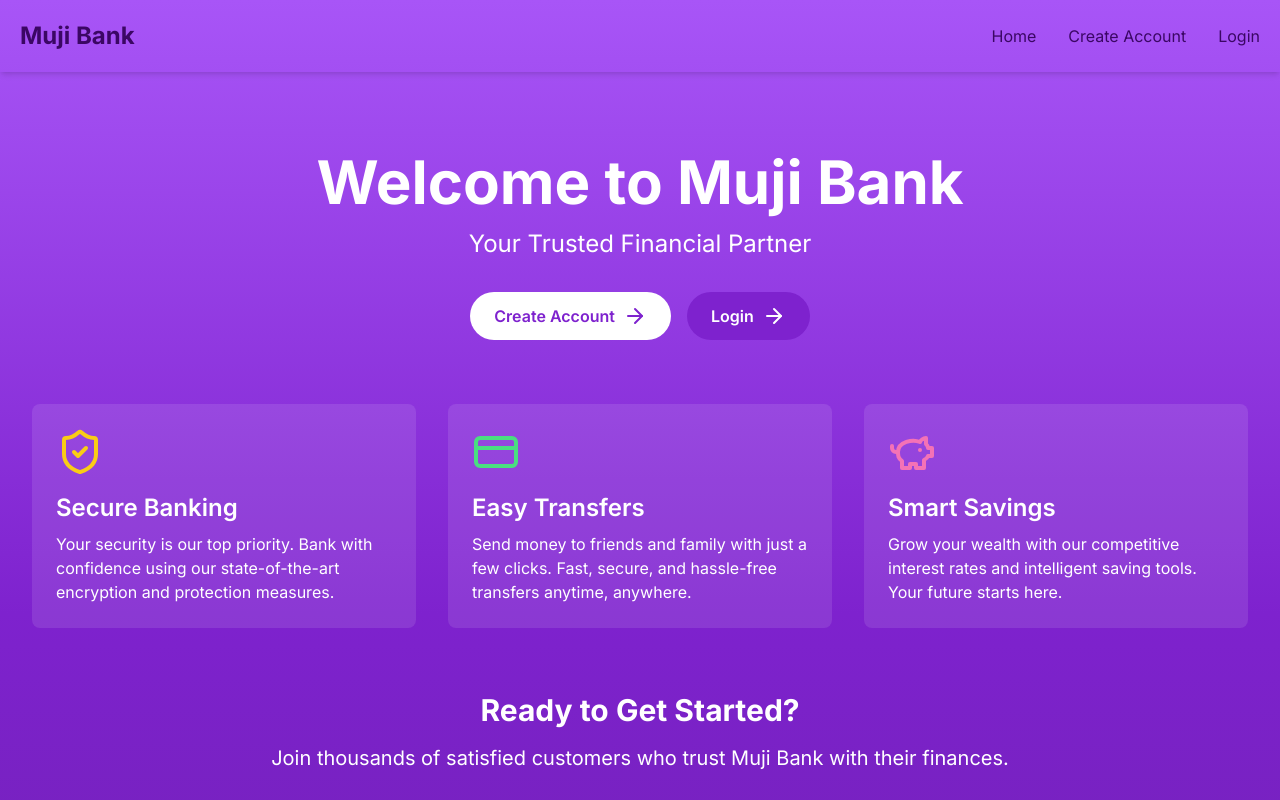
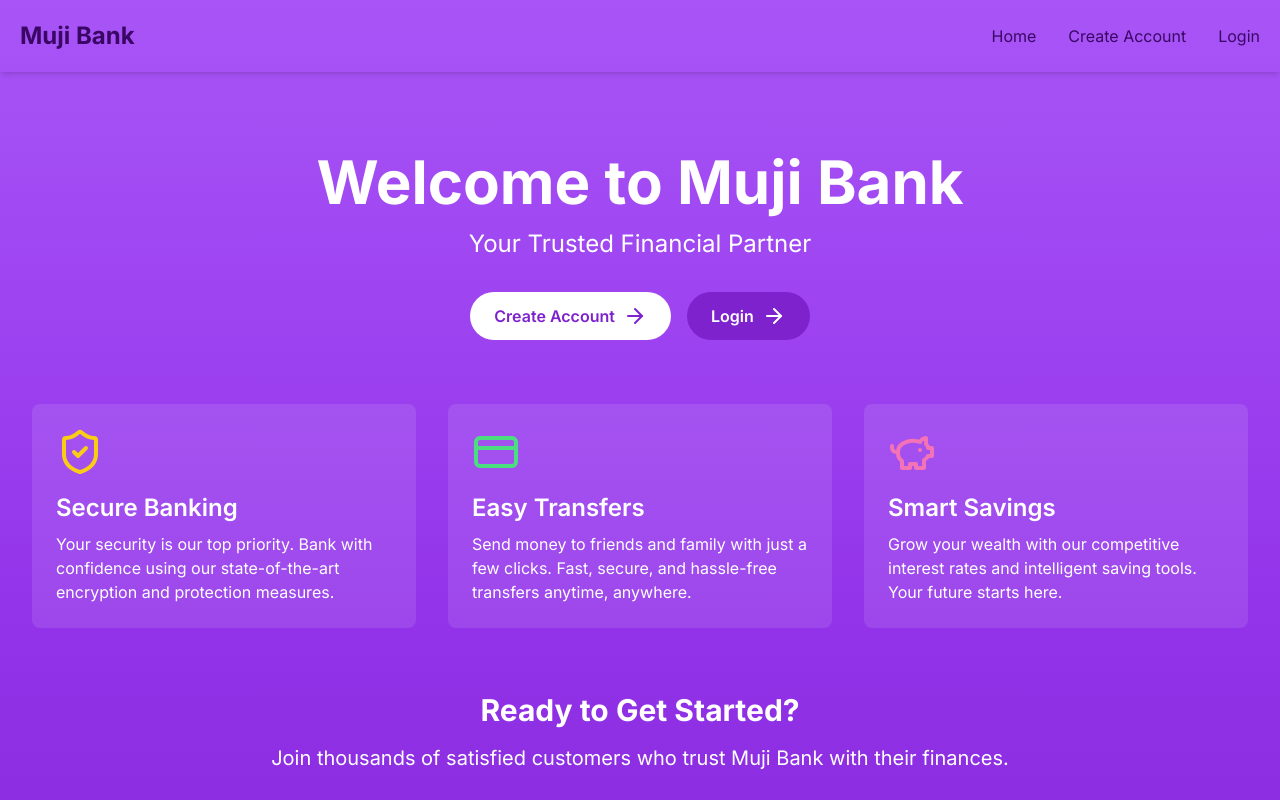
Before and after one commit to Mojtaba-amirii/muji-bank, a Next.js app: page / in a window 1280 px wide. Shown: the top 800 px of the page. Built offline with nearby package versions, Linux system fonts and the light colour scheme.

Commit message:
package update

```diff
--- a/package.json
+++ b/package.json
@@ -12,7 +12,7 @@
     "@vercel/postgres": "^0.10.0",
     "bcryptjs": "^2.4.3",
     "jsonwebtoken": "^9.0.2",
-    "lucide-react": "^0.460.0",
+    "lucide-react": "^0.461.0",
     "next": "^15.0.3",
     "react": "^18.3.1",
     "react-dom": "^18.3.1"
@@ -20,7 +20,7 @@
   "devDependencies": {
     "@types/bcryptjs": "^2.4.6",
     "@types/jsonwebtoken": "^9.0.7",
-    "@types/node": "^20",
+    "@types/node": "^20.17.8",
     "@types/react": "^18.3.12",
     "@types/react-dom": "^18.3.1",
     "autoprefixer": "^10.4.20",
@@ -28,6 +28,6 @@
     "eslint-config-next": "^15.0.3",
     "postcss": "^8.4.49",
     "tailwindcss": "^3.4.15",
-    "typescript": "^5.6.3"
+    "typescript": "^5.7.2"
   }
 }
--- a/src/app/layout.tsx
+++ b/src/app/layout.tsx
@@ -20,7 +20,7 @@ export default function RootLayout({
   return (
     <html lang="en">
       <body
-        className={`${inter.className} flex flex-col w-full min-h-screen bg-gradient-to-b from-purple-500 via-purple-700 to-purple-800  text-white`}
+        className={`${inter.className} flex flex-col w-full min-h-screen bg-gradient-to-b from-purple-500 via-purple-600 to-purple-700  text-white`}
       >
         <AuthProvider>
           <Header />
--- a/tsconfig.json
+++ b/tsconfig.json
@@ -1,5 +1,6 @@
 {
   "compilerOptions": {
+    "target": "ES2017",
     "lib": ["dom", "dom.iterable", "esnext"],
     "allowJs": true,
     "skipLibCheck": true,
@@ -20,8 +21,7 @@
     ],
     "paths": {
       "@/*": ["./src/*"]
-    },
-    "target": "ES2017"
+    }
   },
   "include": ["next-env.d.ts", "**/*.ts", "**/*.tsx", ".next/types/**/*.ts"],
   "exclude": ["node_modules"]
```
Also changed, not shown: 1 other file (tests, documents, lock files or other folders).
